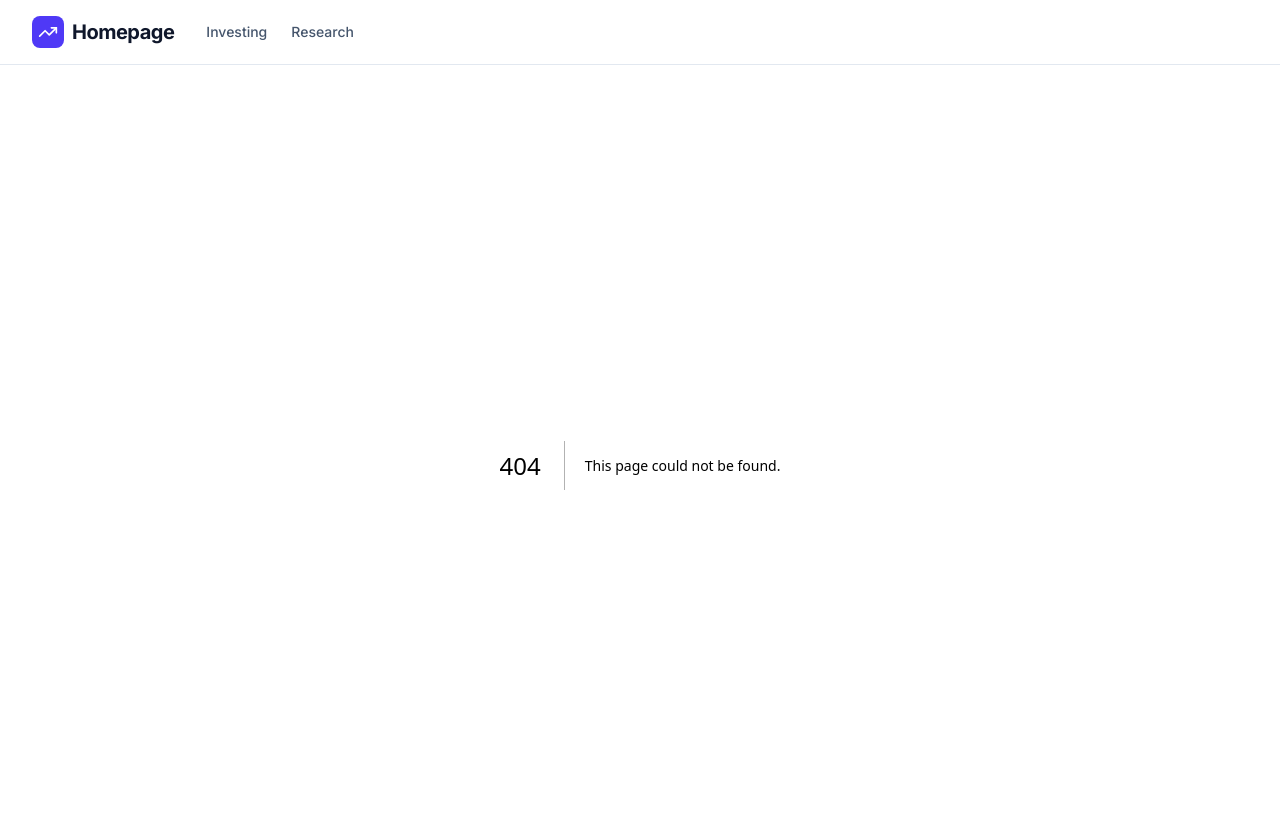
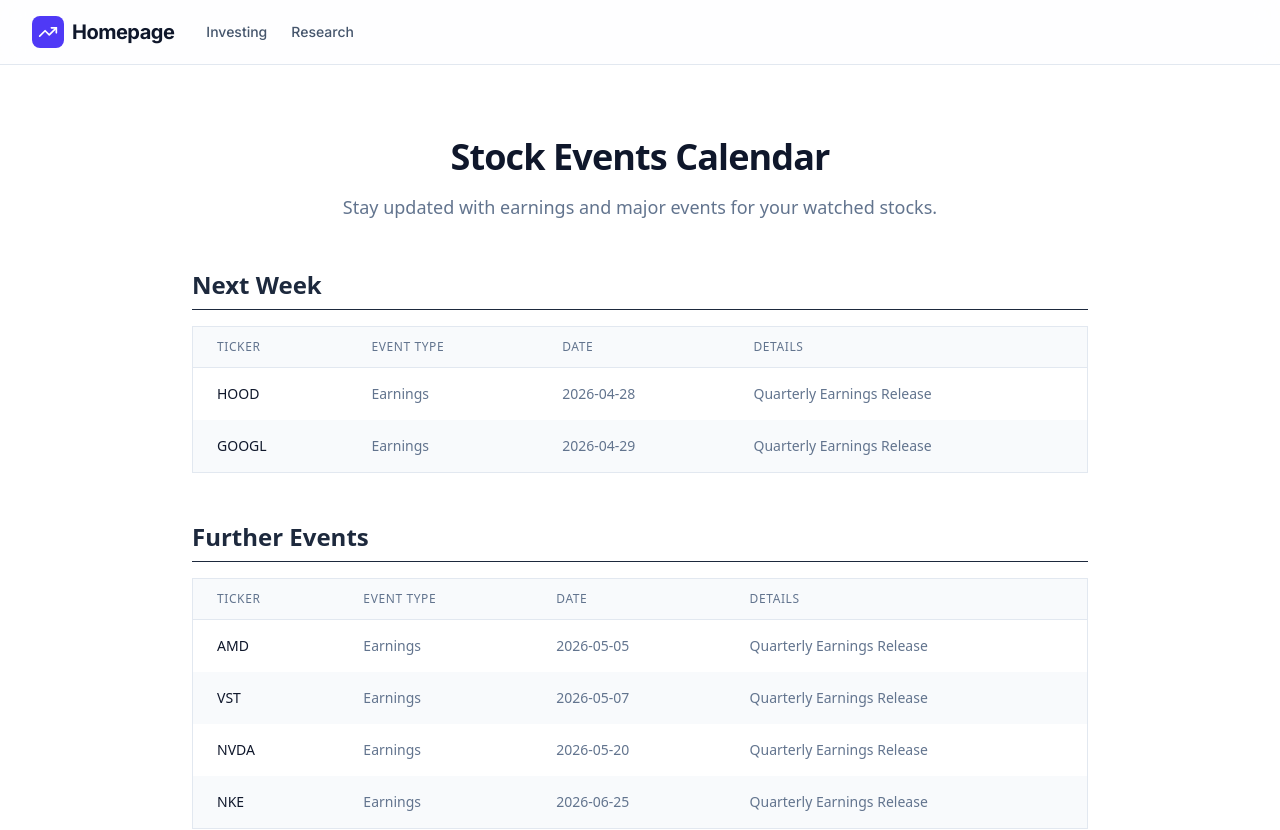
Before and after one commit to maxwillzq/alphajax_pages, a Next.js app in the folder website/: page /calendar in a window 1280 px wide. Before the commit this address had no page. Shown: the top 830 px of the page. Built offline with nearby package versions, Linux system fonts and the light colour scheme.

Commit message:
Add calendar page and events data

```diff
--- /dev/null
+++ b/website/public/data/stock_events.json
@@ -0,0 +1,38 @@
+[
+  {
+    "Ticker": "NVDA",
+    "Type": "Earnings",
+    "Date": "2026-05-20",
+    "Details": "Quarterly Earnings Release"
+  },
+  {
+    "Ticker": "AMD",
+    "Type": "Earnings",
+    "Date": "2026-05-05",
+    "Details": "Quarterly Earnings Release"
+  },
+  {
+    "Ticker": "GOOGL",
+    "Type": "Earnings",
+    "Date": "2026-04-29",
+    "Details": "Quarterly Earnings Release"
+  },
+  {
+    "Ticker": "VST",
+    "Type": "Earnings",
+    "Date": "2026-05-07",
+    "Details": "Quarterly Earnings Release"
+  },
+  {
+    "Ticker": "HOOD",
+    "Type": "Earnings",
+    "Date": "2026-04-28",
+    "Details": "Quarterly Earnings Release"
+  },
+  {
+    "Ticker": "NKE",
+    "Type": "Earnings",
+    "Date": "2026-06-25",
+    "Details": "Quarterly Earnings Release"
+  }
+]
--- /dev/null
+++ b/website/src/app/calendar/page.tsx
@@ -0,0 +1,136 @@
+'use client';
+
+import React, { useEffect, useState } from 'react';
+
+interface StockEvent {
+  Ticker: string;
+  Type: string;
+  Date: string;
+  Details: string;
+}
+
+export default function CalendarPage() {
+  const [events, setEvents] = useState<StockEvent[]>([]);
+  const [loading, setLoading] = useState(true);
+
+  useEffect(() => {
+    fetch('/data/stock_events.json')
+      .then((res) => res.json())
+      .then((data) => {
+        setEvents(data);
+        setLoading(false);
+      })
+      .catch((err) => {
+        console.error('Failed to fetch events:', err);
+        setLoading(false);
+      });
+  }, []);
+
+  // Current date is 2026-04-25 based on metadata
+  const currentDate = new Date('2026-04-25');
+  const nextWeekDate = new Date('2026-04-25');
+  nextWeekDate.setDate(currentDate.getDate() + 7);
+
+  // Filter and Sort
+  const processedEvents = events
+    .filter((event) => {
+      const eventDate = new Date(event.Date);
+      return eventDate >= currentDate;
+    })
+    .sort((a, b) => {
+      return new Date(a.Date).getTime() - new Date(b.Date).getTime();
+    });
+
+  const nextWeekEvents = processedEvents.filter((event) => {
+    const eventDate = new Date(event.Date);
+    return eventDate <= nextWeekDate;
+  });
+
+  const furtherEvents = processedEvents.filter((event) => {
+    const eventDate = new Date(event.Date);
+    return eventDate > nextWeekDate;
+  });
+
+  return (
+    <div className="min-h-screen bg-white text-slate-900 p-6 font-sans">
+      <div className="max-w-4xl mx-auto py-12">
+        <header className="mb-12 text-center">
+          <h1 className="text-4xl font-bold tracking-tight mb-4 text-slate-900">
+            Stock Events Calendar
+          </h1>
+          <p className="text-slate-500 text-lg">
+            Stay updated with earnings and major events for your watched stocks.
+          </p>
+        </header>
+
+        {loading ? (
+          <div className="text-center text-slate-500">Loading events...</div>
+        ) : (
+          <div className="space-y-12">
+            {/* Section 1: Next Week */}
+            <section>
+              <h2 className="text-2xl font-bold mb-4 text-slate-800 border-b pb-2">Next Week</h2>
+              {nextWeekEvents.length === 0 ? (
+                <p className="text-slate-500">No events scheduled for next week.</p>
+              ) : (
+                <div className="overflow-x-auto">
+                  <table className="min-w-full bg-white border border-slate-200">
+                    <thead>
+                      <tr className="bg-slate-50">
+                        <th className="px-6 py-3 border-b border-slate-200 text-left text-xs font-medium text-slate-500 uppercase tracking-wider">Ticker</th>
+                        <th className="px-6 py-3 border-b border-slate-200 text-left text-xs font-medium text-slate-500 uppercase tracking-wider">Event Type</th>
+                        <th className="px-6 py-3 border-b border-slate-200 text-left text-xs font-medium text-slate-500 uppercase tracking-wider">Date</th>
+                        <th className="px-6 py-3 border-b border-slate-200 text-left text-xs font-medium text-slate-500 uppercase tracking-wider">Details</th>
+                      </tr>
+                    </thead>
+                    <tbody>
+                      {nextWeekEvents.map((event, index) => (
+                        <tr key={index} className={index % 2 === 0 ? 'bg-white' : 'bg-slate-50'}>
+                          <td className="px-6 py-4 whitespace-nowrap text-sm font-medium text-slate-900">{event.Ticker}</td>
+                          <td className="px-6 py-4 whitespace-nowrap text-sm text-slate-500">{event.Type}</td>
+                          <td className="px-6 py-4 whitespace-nowrap text-sm text-slate-500">{event.Date}</td>
+                          <td className="px-6 py-4 whitespace-nowrap text-sm text-slate-500">{event.Details}</td>
+                        </tr>
+                      ))}
+                    </tbody>
+                  </table>
+                </div>
+              )}
+            </section>
+
+            {/* Section 2: Further Events */}
+            <section>
+              <h2 className="text-2xl font-bold mb-4 text-slate-800 border-b pb-2">Further Events</h2>
+              {furtherEvents.length === 0 ? (
+                <p className="text-slate-500">No further events scheduled.</p>
+              ) : (
+                <div className="overflow-x-auto">
+                  <table className="min-w-full bg-white border border-slate-200">
+                    <thead>
+                      <tr className="bg-slate-50">
+                        <th className="px-6 py-3 border-b border-slate-200 text-left text-xs font-medium text-slate-500 uppercase tracking-wider">Ticker</th>
+                        <th className="px-6 py-3 border-b border-slate-200 text-left text-xs font-medium text-slate-500 uppercase tracking-wider">Event Type</th>
+                        <th className="px-6 py-3 border-b border-slate-200 text-left text-xs font-medium text-slate-500 uppercase tracking-wider">Date</th>
+                        <th className="px-6 py-3 border-b border-slate-200 text-left text-xs font-medium text-slate-500 uppercase tracking-wider">Details</th>
+                      </tr>
+                    </thead>
+                    <tbody>
+                      {furtherEvents.map((event, index) => (
+                        <tr key={index} className={index % 2 === 0 ? 'bg-white' : 'bg-slate-50'}>
+                          <td className="px-6 py-4 whitespace-nowrap text-sm font-medium text-slate-900">{event.Ticker}</td>
+                          <td className="px-6 py-4 whitespace-nowrap text-sm text-slate-500">{event.Type}</td>
+                          <td className="px-6 py-4 whitespace-nowrap text-sm text-slate-500">{event.Date}</td>
+                          <td className="px-6 py-4 whitespace-nowrap text-sm text-slate-500">{event.Details}</td>
+                        </tr>
+                      ))}
+                    </tbody>
+                  </table>
+                </div>
+              )}
+            </section>
+          </div>
+        )}
+      </div>
+    </div>
+  );
+}
```
